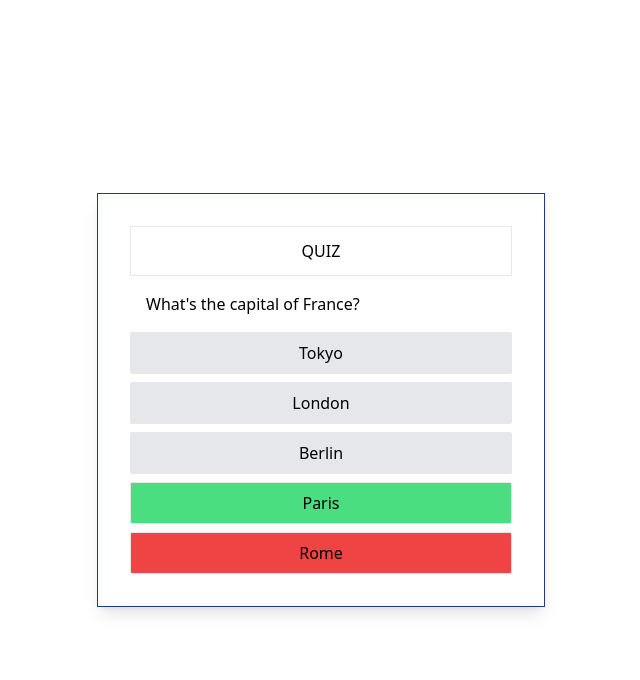
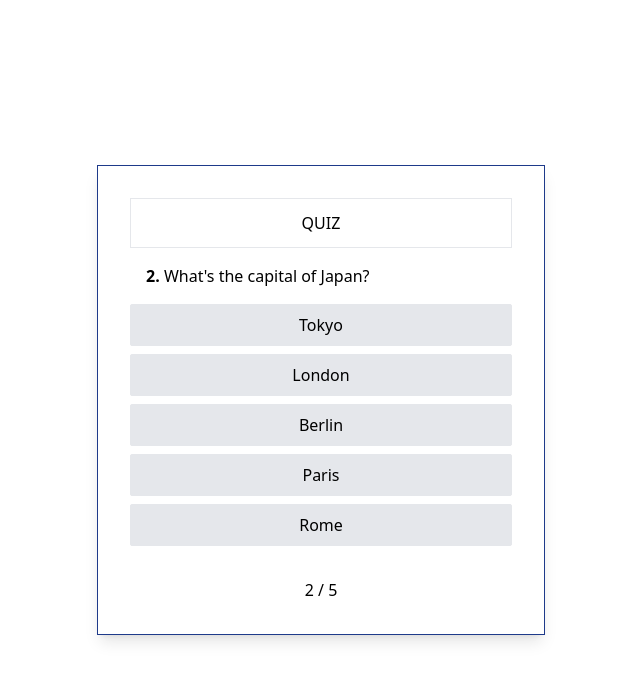
Before and after one commit to Hadise87/Quiz-app, a React (Vite) app: page / in a window 1280 px wide. Both pictures are taken after a click on the button "Rome". Shown: the top 680 px of the page, without its empty margins (319-959 px from the left). Built offline with nearby package versions, Linux system fonts and the light colour scheme.

Commit message:
update with useRef

```diff
--- a/src/Components/Quiz/Quiz.tsx
+++ b/src/Components/Quiz/Quiz.tsx
@@ -1,6 +1,6 @@
 /** @format */
 
-import React, { useState } from "react";
+import React, { useState, useRef } from "react";
 import { Header } from "../Header/Header";
 import { questions } from "../../data/questions";
 import { Answer } from "../Answer/Answer";
@@ -9,25 +9,54 @@ export const Quiz = () => {
   const [currentQuestion, setCurrentQuestion] = useState(0);
   const [selectedAnswer, setSelectedAnswer] = useState<number | null>(null);
   const [isCorrect, setIsCorrect] = useState<boolean | null>(null);
+  const [score, setScore] = useState(0);
+
+  const scoreRef = useRef(0);
 
   const question = questions[currentQuestion];
   console.log(question);
 
   const handleAnswerClick = (index: Number, correct: Boolean) => {
     setSelectedAnswer(index);
-    // way of writing the setiscorrect property
     setIsCorrect(question.answerOptions[index].isCorrect);
+    if (correct) {
+      if (scoreRef.current !== null) {
+        scoreRef.current++;
+      }
+
+      setScore((prev) => prev + 1);
+    }
+
+    setTimeout(() => {
+      if (currentQuestion < currentQuestion + 1) {
+        setSelectedAnswer(null);
+        setIsCorrect(null);
+        setCurrentQuestion((prev) => prev + 1);
+      } else {
+        console.log("Final Score:", score);
+      }
+    }, 800);
+    console.log("Final Score:", score);
+    if (question.answerOptions[index].isCorrect) {
+      setScore((prevScore) => prevScore + 1);
+    }
   };
+  console.log("final Score:", score, scoreRef.current);
 
   return (
     <div className="flex justify-center items-center h-screen">
       <div className="max-w-md w-full p-8 flex flex-col justify-center bg-white border border-blue-900 shadow-lg">
         <Header />
-        <div className="text-black m-2 p-2">{question.questionText}</div>
-        {/* The order of option and index is a matter? */}
+        {currentQuestion === questions.length ? (
+          <p>{score}</p>
+        ) : (
+          <>
+            <div className="text-black m-2 p-2 ">
+              <span className="font-bold">{currentQuestion + 1}.</span>{" "}
+              {question.questionText}
+            </div>
             <div className="flex flex-col gap-2">
               {question.answerOptions.map((option, index) => (
-            // How to define and understand what to have as property here?
                 <Answer
                   key={index}
                   answerText={option.answerText}
@@ -38,6 +67,11 @@ export const Quiz = () => {
                 />
               ))}
             </div>
+            <div className=" mt-8 flex flex-col justify-center items-center  ">
+              {currentQuestion + 1} / {questions.length}
+            </div>
+          </>
+        )}
       </div>
     </div>
   );
--- a/src/data/questions.ts
+++ b/src/data/questions.ts
@@ -24,18 +24,18 @@ export const questions = [
     questionText: `What's the capital of UK?`,
     answerOptions: [
       { answerText: "Tokyo", isCorrect: false },
-      { answerText: "London", isCorrect: false },
+      { answerText: "London", isCorrect: true },
       { answerText: "Berlin", isCorrect: false },
       { answerText: "Paris", isCorrect: false },
       { answerText: "Rome", isCorrect: false },
     ],
   },
   {
-    questionText: `What's the capital of France?`,
+    questionText: `What's the capital of Germany?`,
     answerOptions: [
       { answerText: "Tokyo", isCorrect: false },
       { answerText: "London", isCorrect: false },
-      { answerText: "Berlin", isCorrect: false },
+      { answerText: "Berlin", isCorrect: true },
       { answerText: "Paris", isCorrect: false },
       { answerText: "Rome", isCorrect: false },
     ],
@@ -47,7 +47,7 @@ export const questions = [
       { answerText: "London", isCorrect: false },
       { answerText: "Berlin", isCorrect: false },
       { answerText: "Paris", isCorrect: false },
-      { answerText: "Rome", isCorrect: false },
+      { answerText: "Rome", isCorrect: true },
     ],
   },
 ];
```
Also changed, not shown: src/Components/Answer/Answer.tsx (+8 -1 lines). Lines whose indentation alone changed are shown as unchanged.
